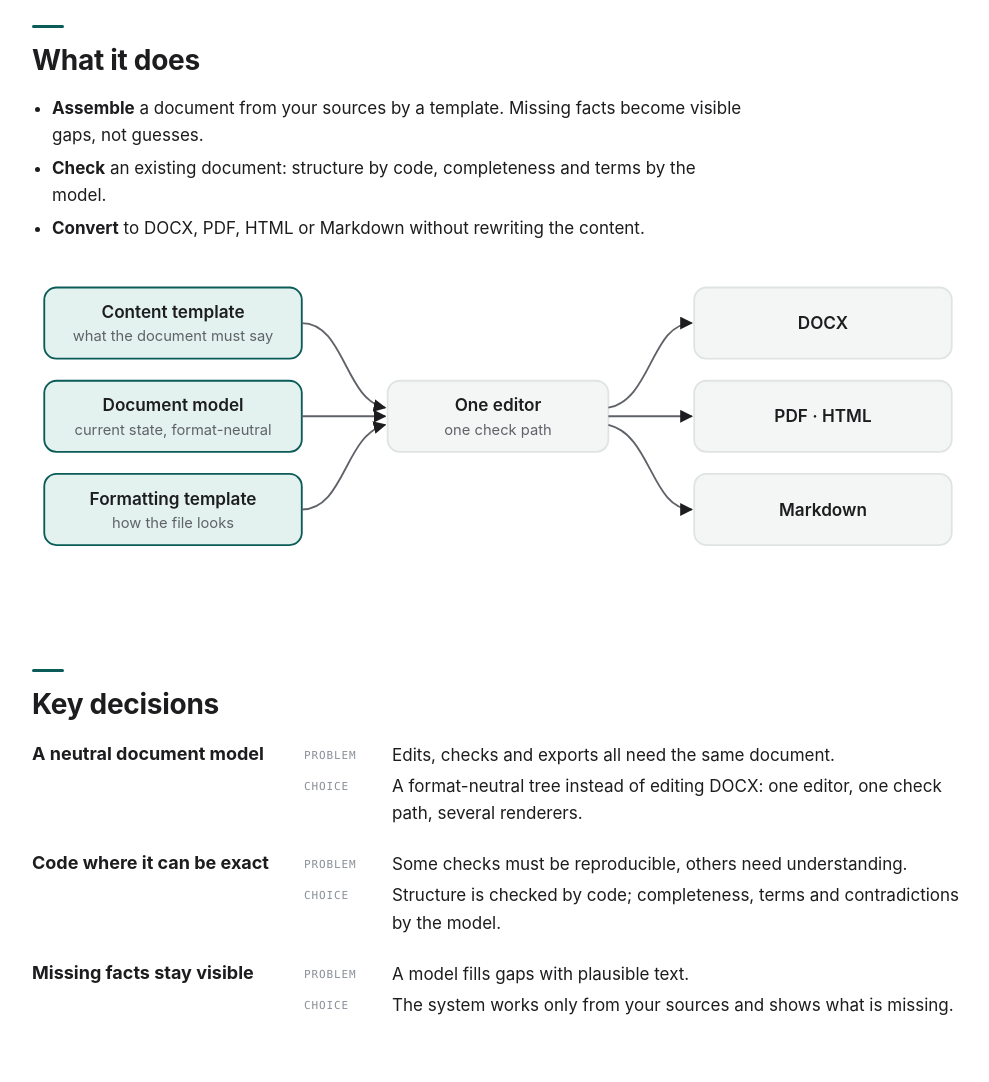
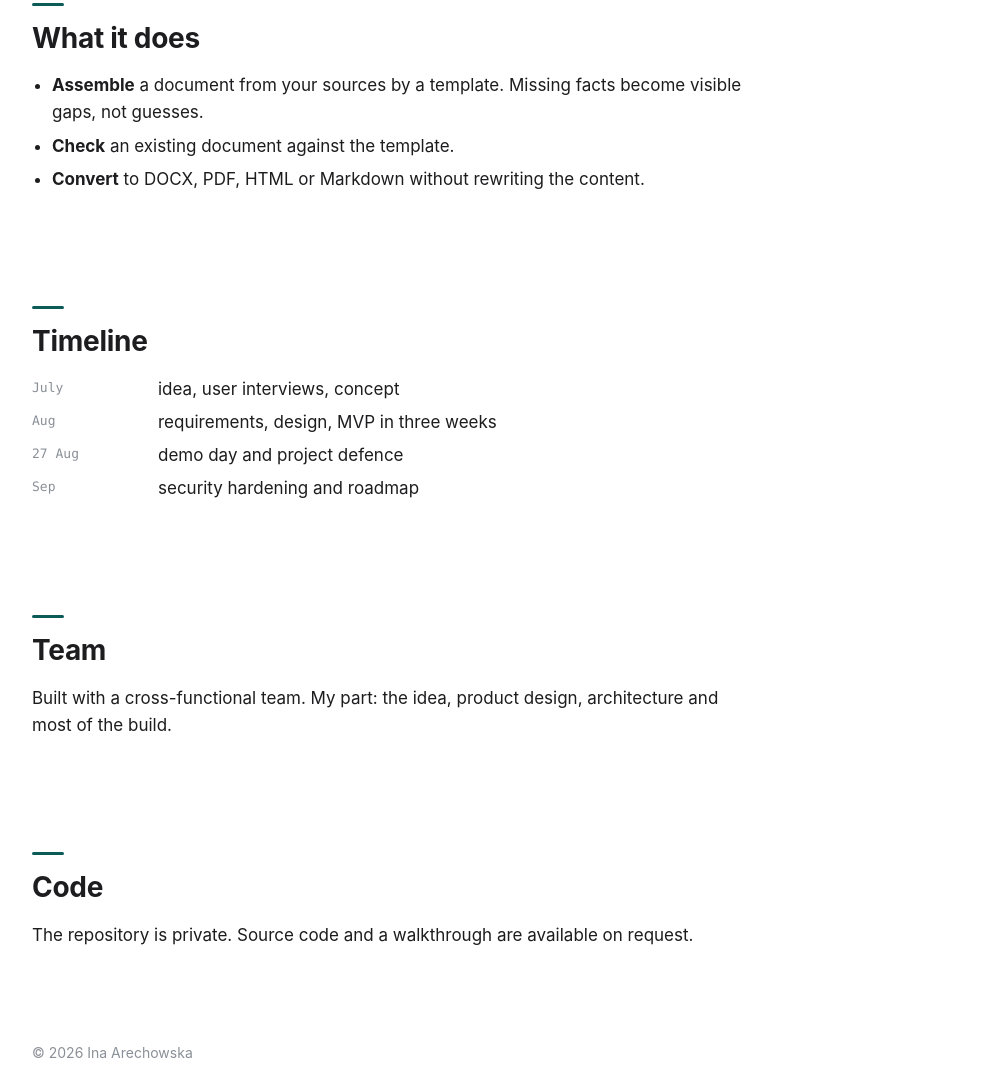
Before and after one commit to arechowska/formatta, a plain HTML site: page index.html in a window 1280 px wide. Shown: the part 674-1756 px from the top of the page, without its empty margins (142-1131 px from the left). Drawn offline with Linux system fonts and the light colour scheme.

Commit message:
Fewer details

```diff
--- a/index.html
+++ b/index.html
@@ -143,7 +143,7 @@ html{scroll-behavior:smooth}
 <header>
   <h1>Formatta</h1>
   <p class="lead">A tool that builds, checks and exports structured documents from your own sources. AI only where meaning is needed.</p>
-  <p class="meta-line">Role: product and architecture, lead developer · Cross-functional team · Stack: Python, FastAPI, HTMX, SQLite, local LLMs</p>
+  <p class="meta-line">Role: product and architecture, lead developer · Cross-functional team · Stack: Python, local LLMs</p>
 </header>
 <section>
   <h2>The problem</h2>
@@ -151,44 +151,7 @@ html{scroll-behavior:smooth}
 </section>
 <section>
   <h2>What it does</h2>
-  <ul><li><b>Assemble</b> a document from your sources by a template. Missing facts become visible gaps, not guesses.</li><li><b>Check</b> an existing document: structure by code, completeness and terms by the model.</li><li><b>Convert</b> to DOCX, PDF, HTML or Markdown without rewriting the content.</li></ul>
-  <div class="diagram" role="img" aria-label="Content template, document model and formatting template feed one editor and several renderers">
-    <svg viewBox="0 0 760 250" xmlns="http://www.w3.org/2000/svg" font-family="-apple-system,Segoe UI,Roboto,Arial,sans-serif" font-size="14">
-      <defs><marker id="ar" viewBox="0 0 10 10" refX="9" refY="5" markerWidth="7" markerHeight="7" orient="auto"><path d="M0,0 L10,5 L0,10 z" fill="currentColor"/></marker></defs>
-      <g style="color:var(--muted)" stroke="currentColor" fill="none" stroke-width="1.5">
-        <rect x="10" y="20" width="210" height="58" rx="10" style="fill:var(--accent-soft);stroke:var(--accent)"/>
-        <rect x="10" y="96" width="210" height="58" rx="10" style="fill:var(--accent-soft);stroke:var(--accent)"/>
-        <rect x="10" y="172" width="210" height="58" rx="10" style="fill:var(--accent-soft);stroke:var(--accent)"/>
-        <rect x="290" y="96" width="180" height="58" rx="10" style="fill:var(--surface);stroke:var(--line)"/>
-        <rect x="540" y="20" width="210" height="58" rx="10" style="fill:var(--surface);stroke:var(--line)"/>
-        <rect x="540" y="96" width="210" height="58" rx="10" style="fill:var(--surface);stroke:var(--line)"/>
-        <rect x="540" y="172" width="210" height="58" rx="10" style="fill:var(--surface);stroke:var(--line)"/>
-        <path d="M220 49 C255 49 255 112 288 118" marker-end="url(#ar)"/>
-        <path d="M220 125 L288 125" marker-end="url(#ar)"/>
-        <path d="M220 201 C255 201 255 140 288 132" marker-end="url(#ar)"/>
-        <path d="M470 118 C505 112 505 49 538 49" marker-end="url(#ar)"/>
-        <path d="M470 125 L538 125" marker-end="url(#ar)"/>
-        <path d="M470 132 C505 140 505 201 538 201" marker-end="url(#ar)"/>
-      </g>
-      <g style="fill:var(--text)">
-        <text x="115" y="45" text-anchor="middle" font-weight="600">Content template</text>
-        <text x="115" y="64" text-anchor="middle" style="fill:var(--muted)" font-size="12">what the document must say</text>
-        <text x="115" y="121" text-anchor="middle" font-weight="600">Document model</text>
-        <text x="115" y="140" text-anchor="middle" style="fill:var(--muted)" font-size="12">current state, format-neutral</text>
-        <text x="115" y="197" text-anchor="middle" font-weight="600">Formatting template</text>
-        <text x="115" y="216" text-anchor="middle" style="fill:var(--muted)" font-size="12">how the file looks</text>
-        <text x="380" y="121" text-anchor="middle" font-weight="600">One editor</text>
-        <text x="380" y="140" text-anchor="middle" style="fill:var(--muted)" font-size="12">one check path</text>
-        <text x="645" y="54" text-anchor="middle" font-weight="600">DOCX</text>
-        <text x="645" y="130" text-anchor="middle" font-weight="600">PDF · HTML</text>
-        <text x="645" y="206" text-anchor="middle" font-weight="600">Markdown</text>
-      </g>
-    </svg>
-  </div>
-</section>
-<section>
-  <h2>Key decisions</h2>
-  <div class="dec"><h3>A neutral document model</h3><dl><dt>Problem</dt><dd>Edits, checks and exports all need the same document.</dd><dt>Choice</dt><dd>A format-neutral tree instead of editing DOCX: one editor, one check path, several renderers.</dd></dl></div><div class="dec"><h3>Code where it can be exact</h3><dl><dt>Problem</dt><dd>Some checks must be reproducible, others need understanding.</dd><dt>Choice</dt><dd>Structure is checked by code; completeness, terms and contradictions by the model.</dd></dl></div><div class="dec"><h3>Missing facts stay visible</h3><dl><dt>Problem</dt><dd>A model fills gaps with plausible text.</dd><dt>Choice</dt><dd>The system works only from your sources and shows what is missing.</dd></dl></div>
+  <ul><li><b>Assemble</b> a document from your sources by a template. Missing facts become visible gaps, not guesses.</li><li><b>Check</b> an existing document against the template.</li><li><b>Convert</b> to DOCX, PDF, HTML or Markdown without rewriting the content.</li></ul>
 </section>
 <section>
   <h2>Timeline</h2>
```
